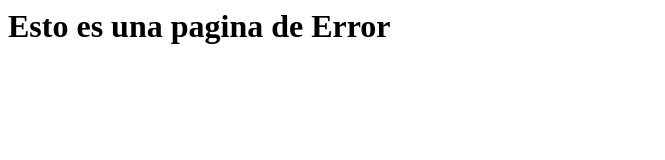
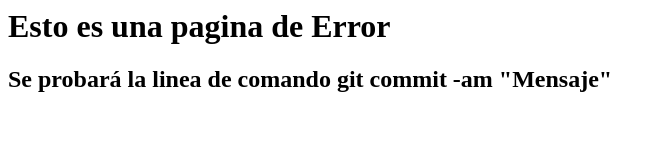
Before and after one commit to km7227/p56-seminario-profesional, a plain HTML site: page code/javascript/error.html in a window 1280 px wide. Shown: the whole page, without its empty margins (0-665 px from the left). Drawn offline with Linux system fonts and the light colour scheme.

Commit message:
Actualizacion del archivo README

```diff
--- a/code/javascript/error.html
+++ b/code/javascript/error.html
@@ -4,5 +4,6 @@
     </head>
     <body>
         <h1>Esto es una pagina de Error</h1>
+        <h2>Se probará la linea de comando git commit -am "Mensaje"</h2>
     </body>
 </html>
```
Also changed, not shown: README.md.
